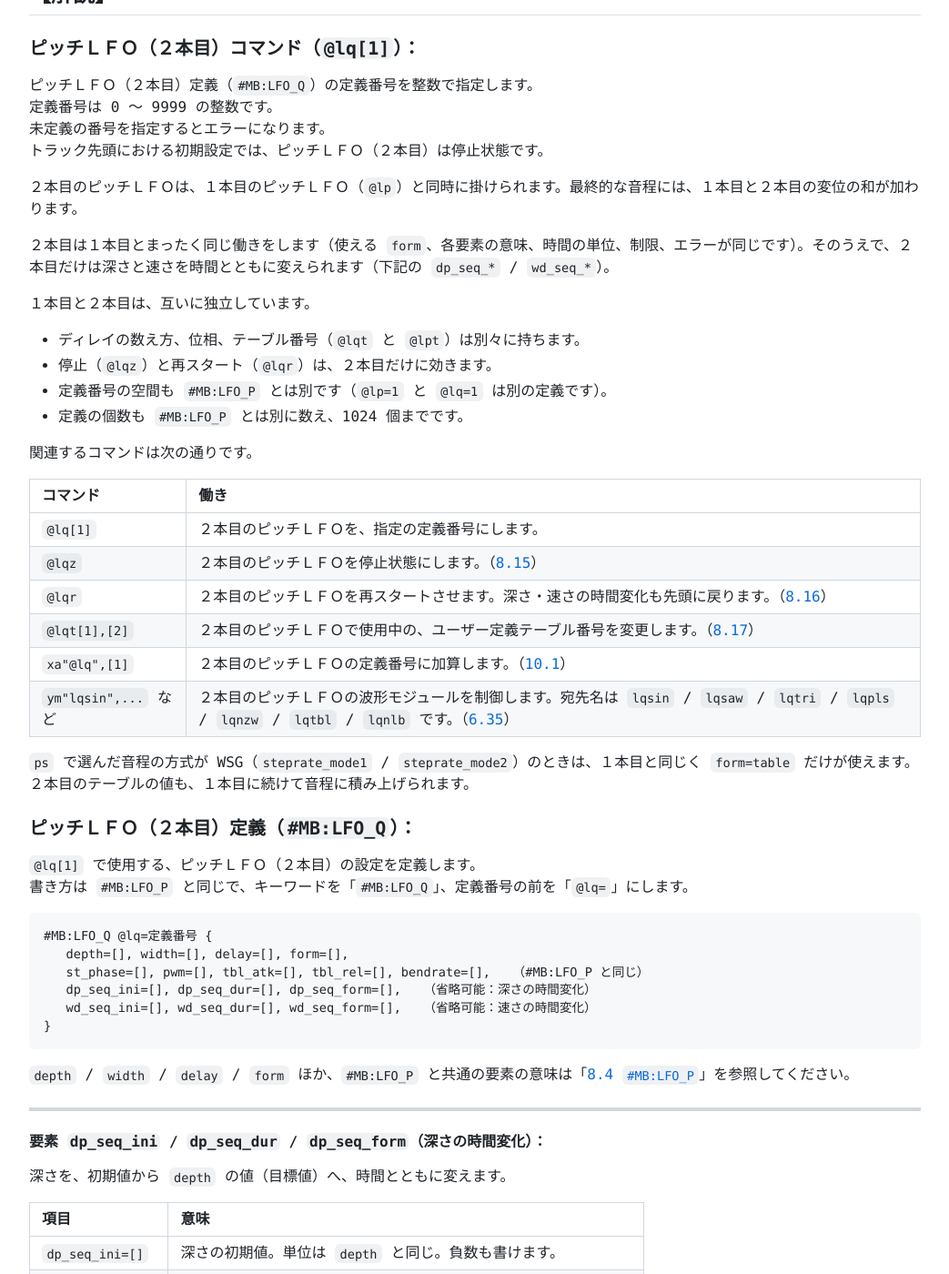
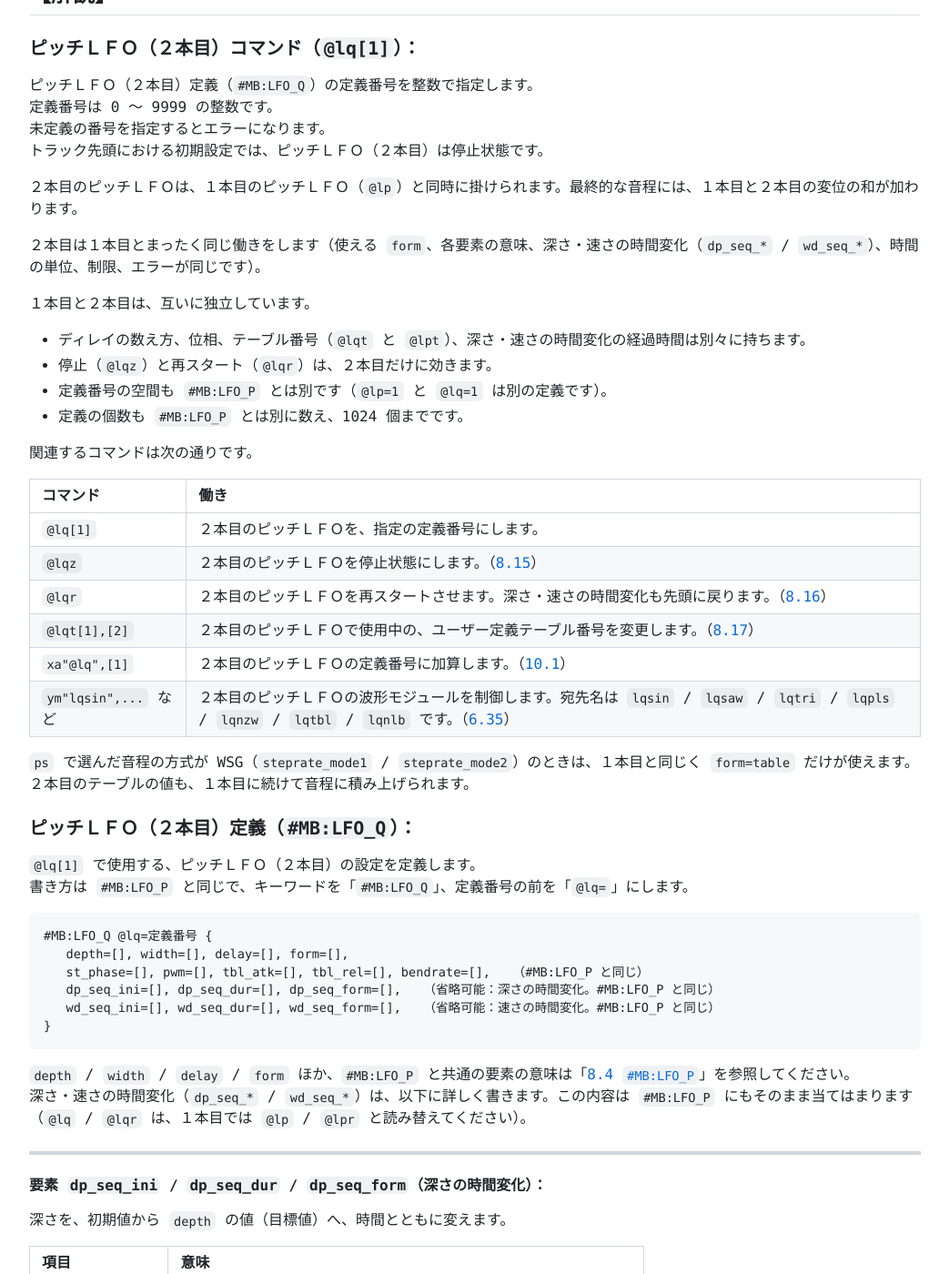
Before and after one commit to lineardrive/V3MMLmanual, a Jekyll site: the page built from docs/ch08/8_5n6.md, in a window 1280 px wide and 1400 px high, scrolled down 748 px. Shown: the whole window at 91% size, without its empty margins (8-1051 px from the left). Built offline with Jekyll 4.4.1, drawn with Linux system fonts in a browser that asks for light colours; our own code applies the rules of GitHub Pages for plain Markdown files; some of the changed text lies outside the part shown.

Commit message:
docs: #MB:LFO_P にも深さ・速さの時間変化 dp_seq_* / wd_seq_* を書く（8.4・8.6・8.16）
- 8.4: 書式に dp_seq_* / wd_seq_* を足し、要素の節（記述例・詳しくは 8.6）を足す
- 8.6: 「2 本目だけ」の記述を 1 本目と共通に直す。エラーになる定義を LFO_A / B / F / Y と書く
- 8.16: @lpr でも時間変化が先頭に戻ることを足す

Co-Authored-By: Claude Opus 5.5 <noreply@anthropic.com>

````diff
--- a/docs/ch08/8_5n6.md
+++ b/docs/ch08/8_5n6.md
@@ -37,11 +37,11 @@ t120 q16,16 v15 @@"pls" o5 @ea1
 
 ２本目のピッチＬＦＯは、１本目のピッチＬＦＯ（`@lp`）と同時に掛けられます。最終的な音程には、１本目と２本目の変位の和が加わります。
 
-２本目は１本目とまったく同じ働きをします（使える `form`、各要素の意味、時間の単位、制限、エラーが同じです）。そのうえで、２本目だけは深さと速さを時間とともに変えられます（下記の `dp_seq_*` / `wd_seq_*`）。
+２本目は１本目とまったく同じ働きをします（使える `form`、各要素の意味、深さ・速さの時間変化（`dp_seq_*` / `wd_seq_*`）、時間の単位、制限、エラーが同じです）。
 
 １本目と２本目は、互いに独立しています。
 
-- ディレイの数え方、位相、テーブル番号（`@lqt` と `@lpt`）は別々に持ちます。
+- ディレイの数え方、位相、テーブル番号（`@lqt` と `@lpt`）、深さ・速さの時間変化の経過時間は別々に持ちます。
 - 停止（`@lqz`）と再スタート（`@lqr`）は、２本目だけに効きます。
 - 定義番号の空間も `#MB:LFO_P` とは別です（`@lp=1` と `@lq=1` は別の定義です）。
 - 定義の個数も `#MB:LFO_P` とは別に数え、1024 個までです。
@@ -68,12 +68,13 @@ t120 q16,16 v15 @@"pls" o5 @ea1
 #MB:LFO_Q @lq=定義番号 {
    depth=[], width=[], delay=[], form=[],
    st_phase=[], pwm=[], tbl_atk=[], tbl_rel=[], bendrate=[],   （#MB:LFO_P と同じ）
-   dp_seq_ini=[], dp_seq_dur=[], dp_seq_form=[],   （省略可能：深さの時間変化）
-   wd_seq_ini=[], wd_seq_dur=[], wd_seq_form=[],   （省略可能：速さの時間変化）
+   dp_seq_ini=[], dp_seq_dur=[], dp_seq_form=[],   （省略可能：深さの時間変化。#MB:LFO_P と同じ）
+   wd_seq_ini=[], wd_seq_dur=[], wd_seq_form=[],   （省略可能：速さの時間変化。#MB:LFO_P と同じ）
 }
 ```
 
 `depth` / `width` / `delay` / `form` ほか、`#MB:LFO_P` と共通の要素の意味は「[8.4 `#MB:LFO_P`](8_3n4.md)」を参照してください。
+深さ・速さの時間変化（`dp_seq_*` / `wd_seq_*`）は、以下に詳しく書きます。この内容は `#MB:LFO_P` にもそのまま当てはまります（`@lq` / `@lqr` は、１本目では `@lp` / `@lpr` と読み替えてください）。
 
 ---
 
@@ -137,7 +138,7 @@ t120 q16,16 v15 @@"pls" o5 @ea1
 
 - ノートオン同期モード（`delay` が 0 以上）：ノートオンで先頭に戻ります。`delay` の間は進まず、ＬＦＯが振れ始めた最初のステップが初期値です。
 - ノートオン非同期モード（`delay` が負数）：`@lq` を実行した直後から進み、ノートオンでは戻りません。音が鳴っていない間も進みます。
-- `@lq` で定義を掛け直したとき、`@lqr` で再スタートしたときは、同期・非同期とも先頭に戻ります。
+- `@lq` で定義を掛け直したとき、`@lqr` で再スタートしたときは、同期・非同期とも先頭に戻ります（１本目は `@lp` / `@lpr`。戻るのはそれぞれ自分の変化だけです）。
 - タイ（`&`）の間やノートオフの後（リリース中）は、戻らずに進み続けます。
 - 経過時間はＬＦＯクロックの単位で数えます。ＬＦＯクロックが tick のときにテンポが変わると、その時点から進み方（１秒あたり）が変わります。変化の途中の値は保たれます。
 
@@ -145,7 +146,7 @@ t120 q16,16 v15 @@"pls" o5 @ea1
 
 #### 変化が無効になる場合：
 
-次の場合、その変化は働かず、深さ・速さは `depth` / `width` のまま一定です（`#MB:LFO_P` と同じ動きです）。
+次の場合、その変化は働かず、深さ・速さは `depth` / `width` のまま一定です（変化を書かない定義と同じ動きです）。
 
 - `dp_seq_*` / `wd_seq_*` を書いていない。
 - `dp_seq_dur` / `wd_seq_dur` が 0 以下（エラーにはなりません）。
@@ -178,7 +179,7 @@ dp_seq_ini / dp_seq_dur / dp_seq_form は 3 つそろえて書いてください
 <値> wd_seq_ini が不正です（0 より大きい値）。
 ```
 
-- `#MB:LFO_P` ほか、`#MB:LFO_Q` 以外の定義に `dp_seq_*` / `wd_seq_*` を書いた
+- ピッチＬＦＯ（`#MB:LFO_P` / `#MB:LFO_Q`）以外の定義（`#MB:LFO_A` / `#MB:LFO_B` / `#MB:LFO_F` / `#MB:LFO_Y`）に `dp_seq_*` / `wd_seq_*` を書いた
 
 ```
 <項目名> 項目名が不正です。
````
Also changed, not shown: docs/ch08/8_16.md (+1 -1 lines), docs/ch08/8_3n4.md (+25 -1 lines).
